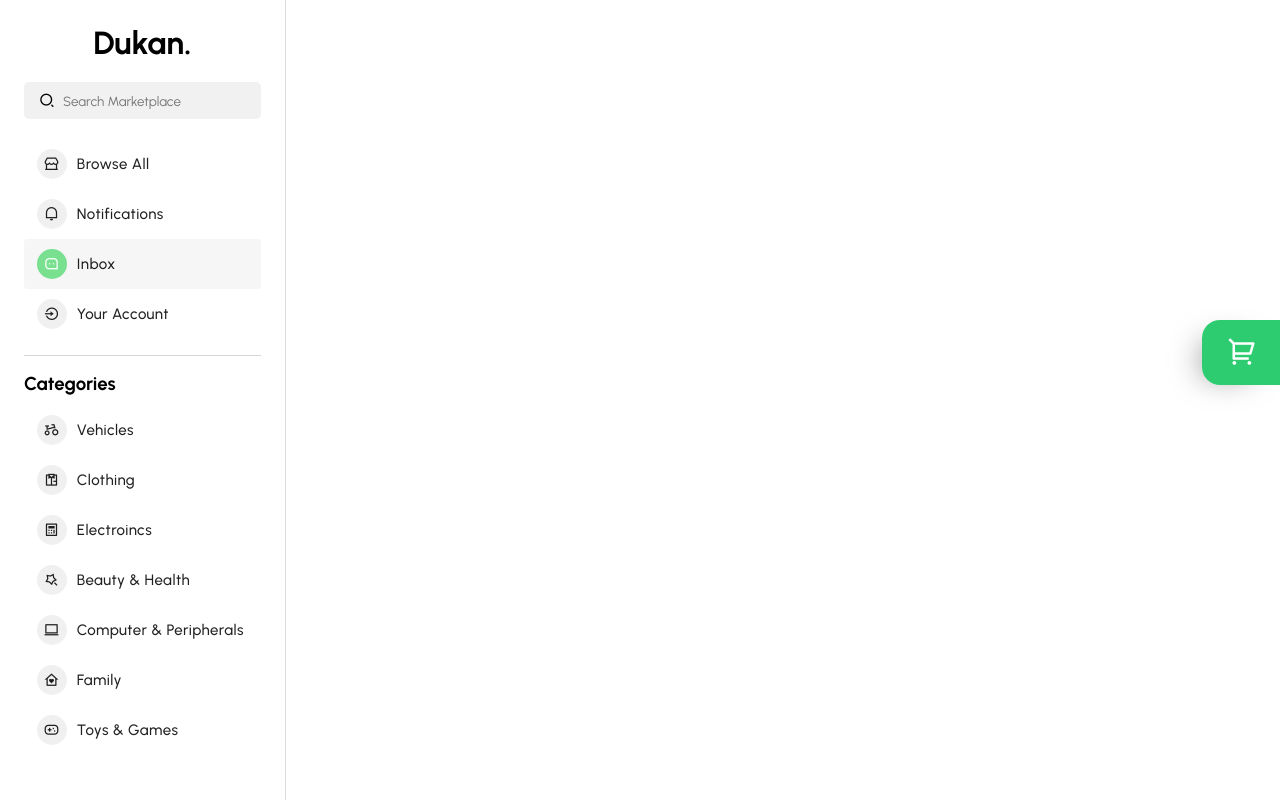
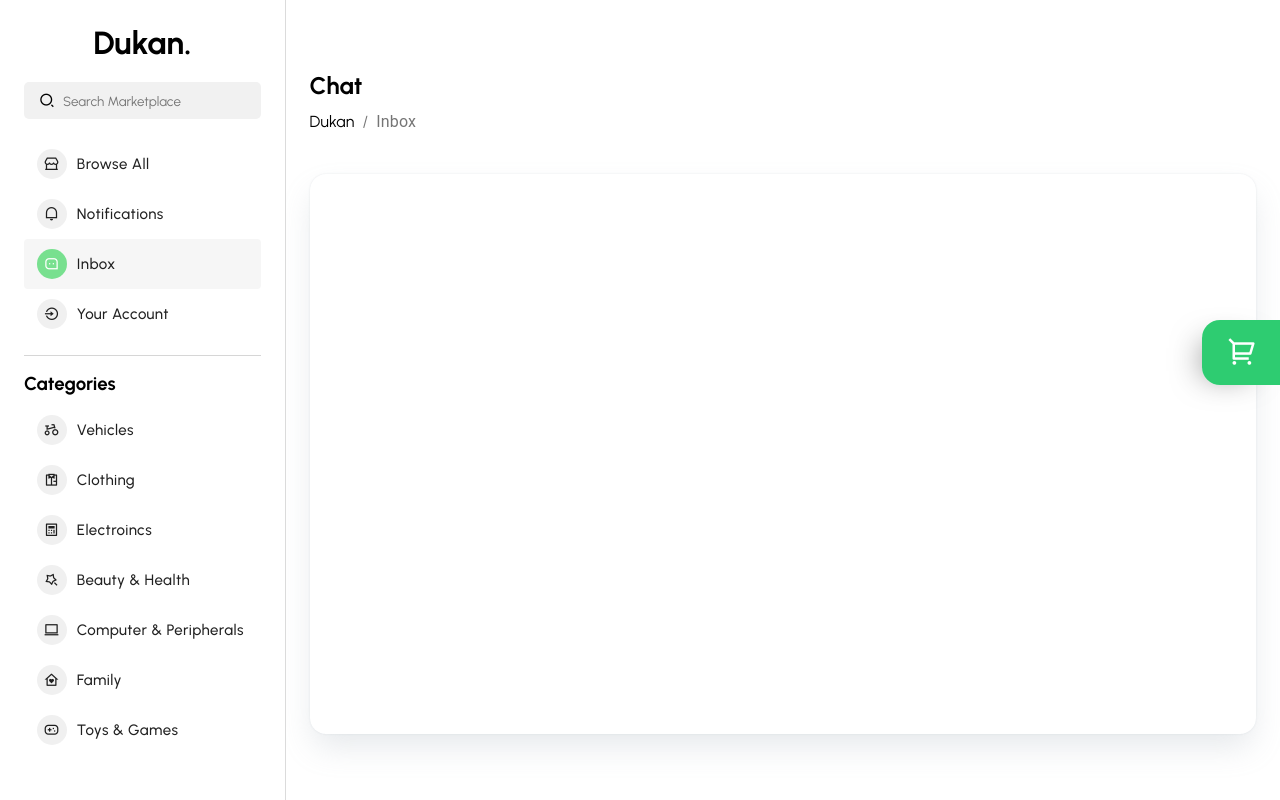
Before and after one commit to himitsu-fushigi/Dukan, a React (Create React App) app: page / in a window 1280 px wide. Both pictures are taken after a click on the button "Inbox". Built offline with nearby package versions, Linux system fonts and the light colour scheme.

Commit message:
Working on chatbox

```diff
--- a/src/Pages/Home/Home.jsx
+++ b/src/Pages/Home/Home.jsx
@@ -18,6 +18,7 @@ import BeautyAndHealth from "../BeautyAndHealth/BeautyAndHealth";
 import ComputerAndPeripherals from "../ComputerAndPeripherals/ComputerAndPeripherals";
 import Family from "../Family/Family";
 import ToysAndGames from "../ToysAndGames/ToysAndGames";
+import Inbox from "../Inbox/Inbox";
 
 /**
  * @cont3xt api global state manager
@@ -36,6 +37,10 @@ export default function Home() {
         {/* section => home__browseall */}
         {active === "browse-all" && <BrowseAll />}
 
+        {/* section => inbox */}
+        {active === "inbox" && <Inbox />}
+
+        {/* @categories */}
         {/* section => vehicles */}
         {active === "vehicles" && <Vehicles />}
 
--- /dev/null
+++ b/src/Pages/Inbox/Inbox.jsx
@@ -0,0 +1,40 @@
+import React from 'react'
+import './style.scss'
+
+/**
+ * @packages NPM/Yarn registered packages
+ */
+import { Breadcrumbs, Typography } from '@material-ui/core'
+import { Link } from 'react-router-dom'
+
+export default function Inbox() {
+    return (
+        <div className="inbox__container">
+            <h2 className="inbox__container__title">Chat</h2>
+
+            <Breadcrumbs aria-label="breadcrumb">
+            <Link
+              underline="hover"
+              color="inherit"
+              to="/getting-started/installation/"
+            >
+              Dukan
+            </Link>
+            <Typography color="text.primary">
+              Inbox
+            </Typography>
+          </Breadcrumbs>
+
+          {/* section => chatbox */}
+          <div className="inbox__container__chatboxContainer">
+              <div className="inbox__container__chatboxContainer__messagePeople">
+
+              </div>
+
+              <div className="inbox__container__chatboxContainer__messageHistory">
+
+              </div>
+          </div>
+        </div>
+    )
+}
--- /dev/null
+++ b/src/Pages/Inbox/style.scss
@@ -0,0 +1,21 @@
+.inbox__container {
+  margin-top: 55px;
+
+  a {
+    text-decoration: none;
+    color: #000;
+  }
+
+  .inbox__container__title {
+    margin-bottom: 10px;
+  }
+
+  .inbox__container__chatboxContainer {
+    margin-top: 40px;
+    width: 100%;
+    height: 70vh;
+    box-shadow: rgba(145, 158, 171, 0.24) 0px 0px 2px 0px,
+      rgba(145, 158, 171, 0.24) 0px 16px 32px -4px;
+    border-radius: 16px;
+  }
+}
```
